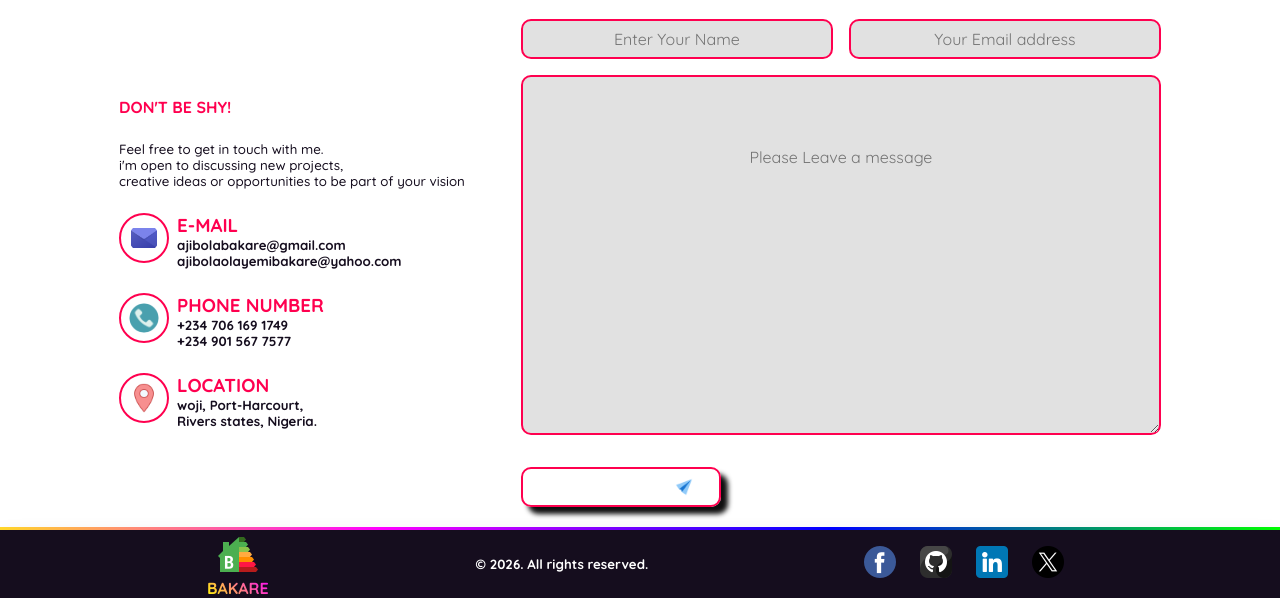
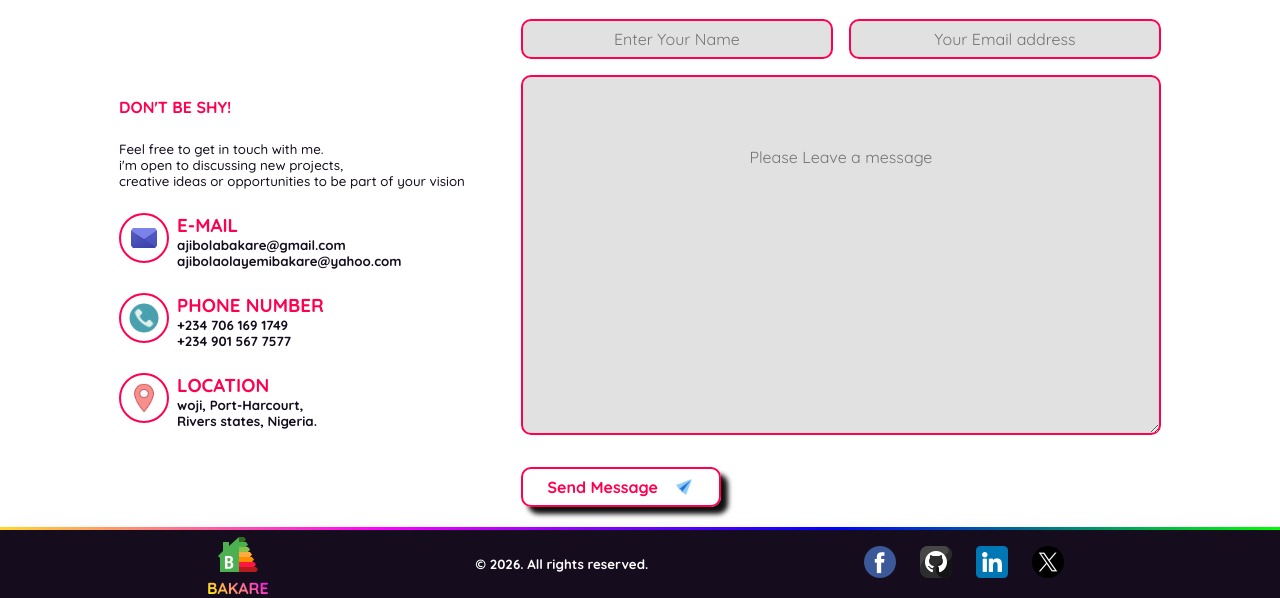
Before and after one commit to freakishcode/bakarePortfolio, a PHP site: page / in a window 1280 px wide. Shown: the part 3485-4083 px from the top of the page. Run offline with PHP 8.4, Linux system fonts and the light colour scheme.

Commit message:
Update style.css

```diff
--- a/style.css
+++ b/style.css
@@ -1084,7 +1084,7 @@ header.header-bg-light {
   justify-content: space-evenly;
   align-items: center;
   background-color: inherit;
-  color: #fff;
+  color: #ff004f;
   box-shadow: 7px 7px 5px #101010;
 
   transition: ease-in-out 0.3s;
@@ -1096,8 +1096,8 @@ header.header-bg-light {
 
 .form-submit-btn:hover {
   scale: 1.1;
-
-  background-color: #62487f;
+  color: var(--light-color);
+  background-color: var(--dark-bg-color2);
 }
 
 .form-submit-btn:active {
```
